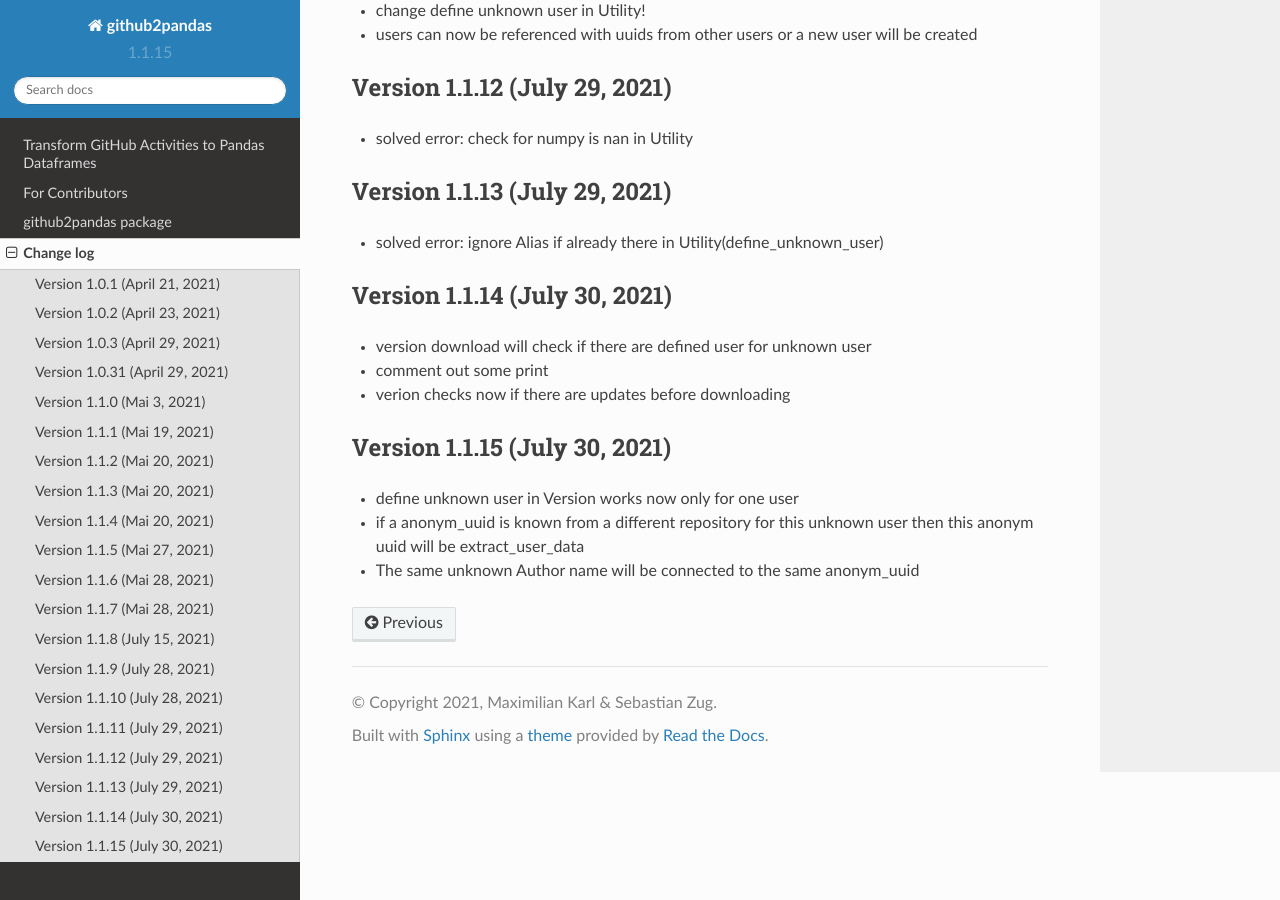
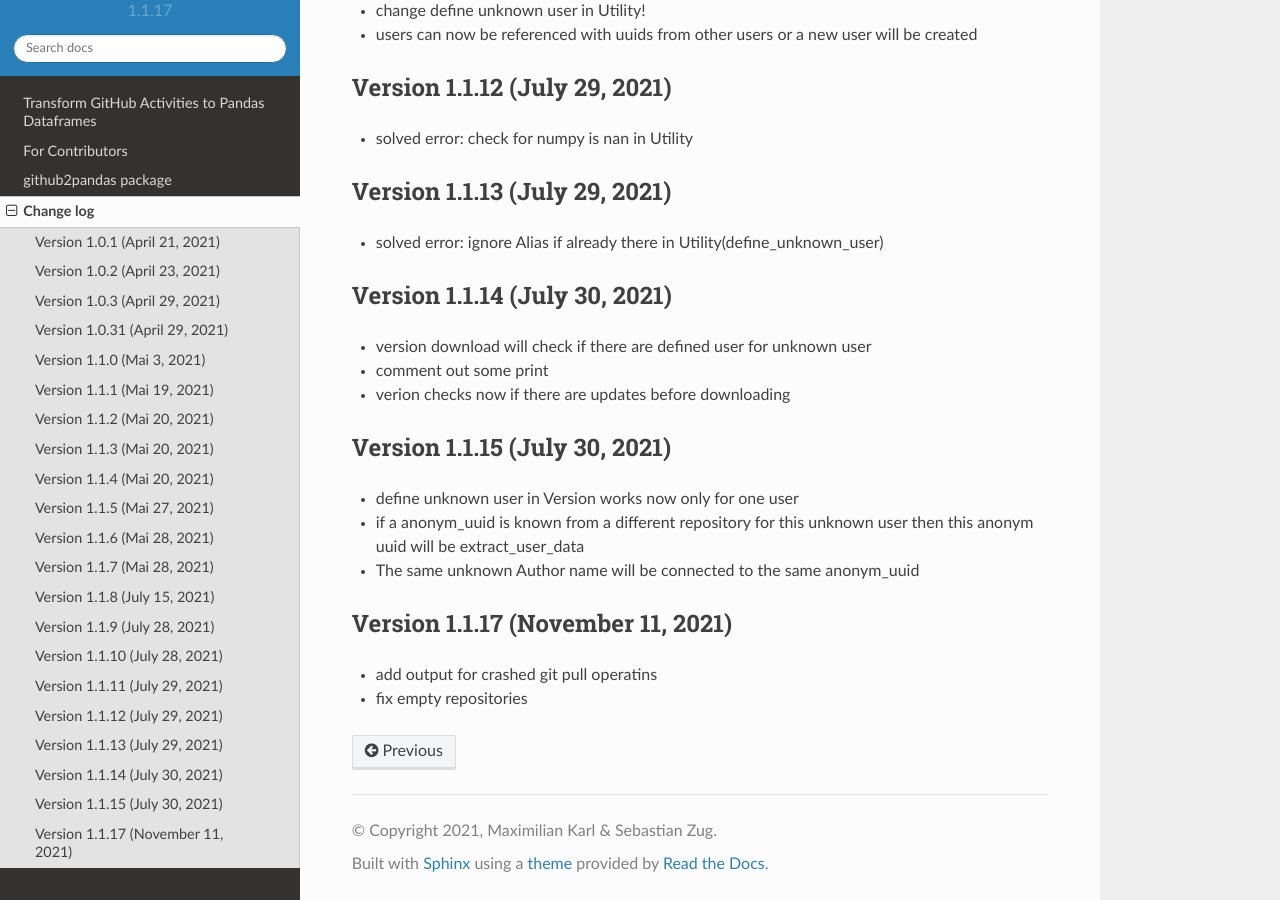
Before and after one commit to TUBAF-IFI-DiPiT/github2pandas, a Sphinx documentation site: the page built from docs/changes.rst, in a window 1280 px wide and 900 px high, scrolled down 2017 px. Built offline with Sphinx 7.4.7 and the Read the Docs theme 2.0.0, drawn with Linux system fonts in a browser that asks for light colours.

Commit message:
prepare version 1.1.17

```diff
--- a/docs/changes.rst
+++ b/docs/changes.rst
@@ -116,3 +116,8 @@ Version 1.1.15 (July 30, 2021)
 * define unknown user in Version works now only for one user
 * if a anonym_uuid is known from a different repository for this unknown user then this anonym uuid will be extract_user_data
 * The same unknown Author name will be connected to the same anonym_uuid
+
+Version 1.1.17 (November 11, 2021)
+-----------------------------------
+* add output for crashed git pull operatins
+* fix empty repositories
--- a/github2pandas/__init__.py
+++ b/github2pandas/__init__.py
@@ -1 +1 @@
-__version__ = '1.1.15'
+__version__ = '1.1.17'
```
